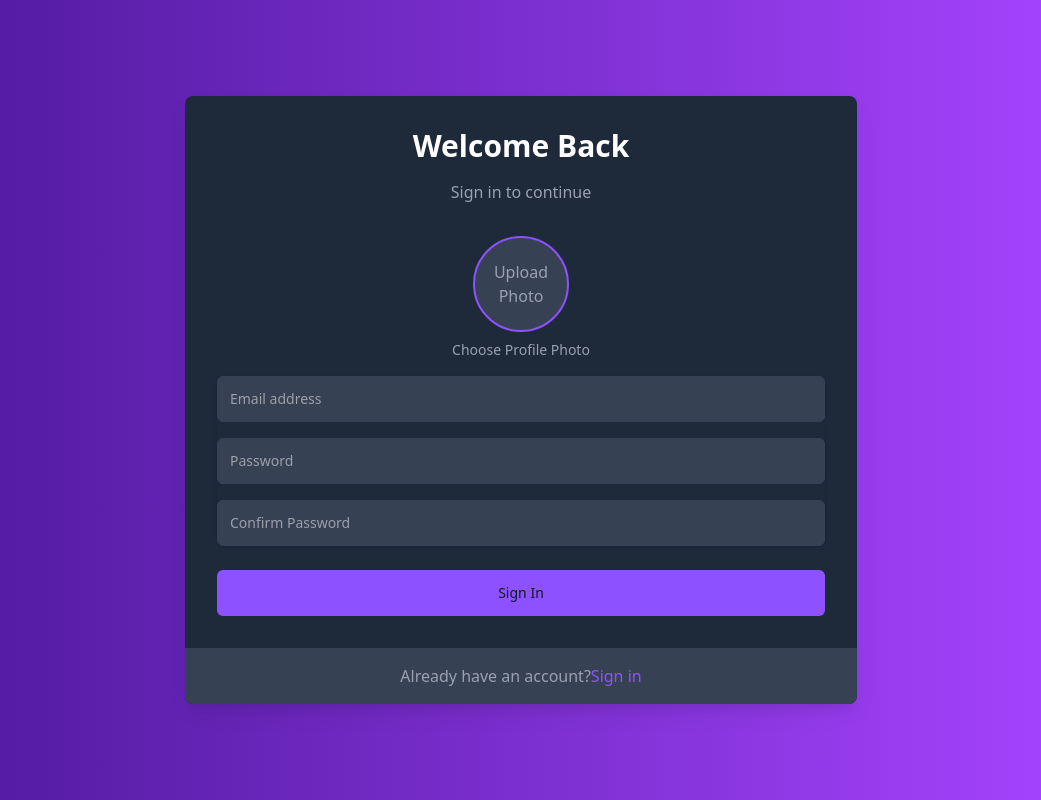
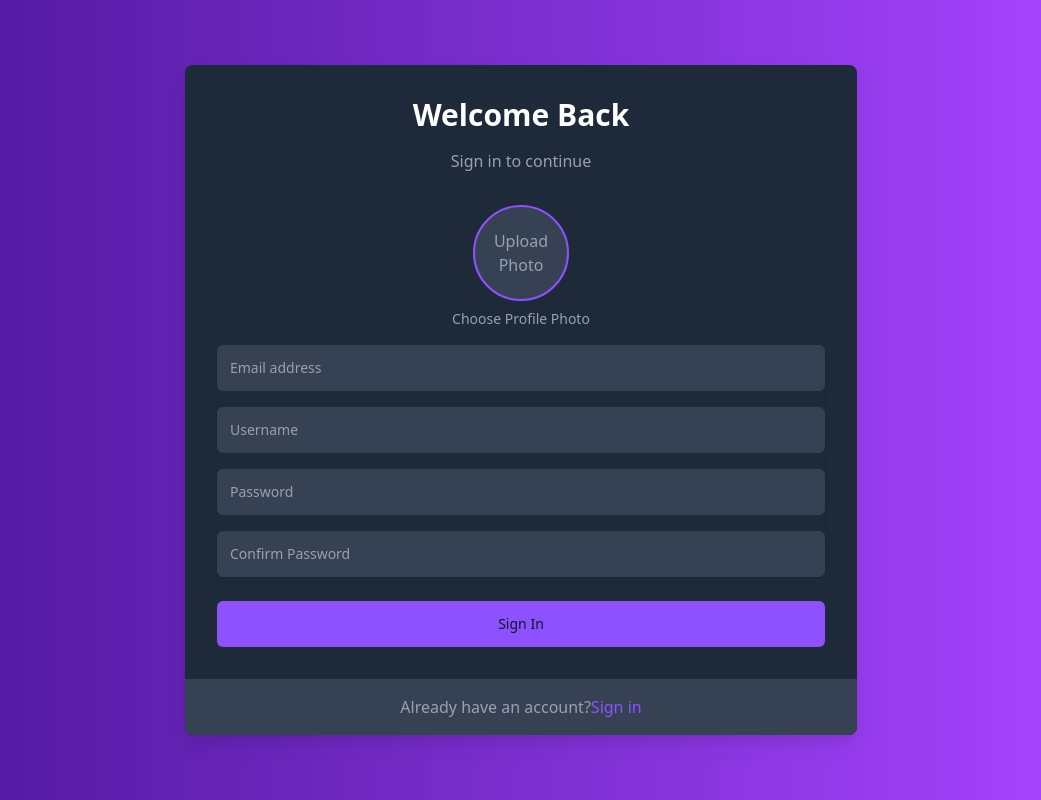
Before and after one commit to 21jeffrey/AlgoRhythm, a Next.js app in the folder frontend/: page /register in a window 1280 px wide. Shown: the whole page, without its empty margins (119-1160 px from the left). Built offline with nearby package versions, Linux system fonts and the light colour scheme.

Commit message:
Added username field

```diff
--- a/frontend/app/login/page.jsx
+++ b/frontend/app/login/page.jsx
@@ -42,7 +42,6 @@ function Page() {
                     placeholder="Password"
                     className="appearance-none relative block w-full px-3 py-3 border border-gray-700 bg-gray-700 text-white rounded-md focus:outline-none focus:ring-violet-500 focus:border-violet-500 focus:z-10 sm:text-sm"
                     required={true}
-                    autoComplete="current-password"
                     type="password"
                     name="password"
                     id="password"
--- a/frontend/app/register/page.jsx
+++ b/frontend/app/register/page.jsx
@@ -58,10 +58,12 @@ function page() {
                     className="hidden"
                     onChange={handleFileChange}
                   />
+                  {/* Label to trigger file input */}
                   <label htmlFor="profilePhoto" className="mt-2 text-sm text-gray-400 cursor-pointer hover:text-violet-400">
                     Choose Profile Photo
                   </label>
                 </div>
+                {/* Input fields for email and passwords */}
                 <div className="rounded-md shadow-sm">
                   <div>
                     <label className="sr-only" htmlFor="email">Email address</label>
@@ -75,13 +77,23 @@ function page() {
                       id="email"
                     />
                   </div>
+                    <div className="mt-4">
+                    <label className="sr-only" htmlFor="password">Username</label>
+                    <input
+                      placeholder="Username"
+                      className="appearance-none relative block w-full px-3 py-3 border border-gray-700 bg-gray-700 text-white rounded-md focus:outline-none focus:ring-violet-500 focus:border-violet-500 focus:z-10 sm:text-sm"
+                      required={true}
+                      type="text"
+                      name="username"
+                      id="username"
+                    />
+                  </div>
                   <div className="mt-4">
                     <label className="sr-only" htmlFor="password">Password</label>
                     <input
                       placeholder="Password"
                       className="appearance-none relative block w-full px-3 py-3 border border-gray-700 bg-gray-700 text-white rounded-md focus:outline-none focus:ring-violet-500 focus:border-violet-500 focus:z-10 sm:text-sm"
                       required={true}
-                      autoComplete="current-password"
                       type="password"
                       name="password"
                       id="password"
@@ -99,6 +111,7 @@ function page() {
                     />
                   </div>
                 </div>
+                {/* Submit button */}
                 <div>
                   <button
                     className="group relative w-full flex justify-center py-3 px-4 border border-transparent text-sm font-medium rounded-md text-gray-900 bg-violet-500 hover:bg-violet-600 focus:outline-none focus:ring-2 focus:ring-offset-2 focus:ring-violet-500"
@@ -109,6 +122,7 @@ function page() {
                 </div>
               </form>
             </div>
+            {/* Footer with link to login page */}
             <div className="px-8 py-4 bg-gray-700 text-center">
               <span className="text-gray-400">Already have an account?</span>
               <Link className="font-medium text-violet-500 hover:text-violet-400" href="/login">Sign in</Link>
```
